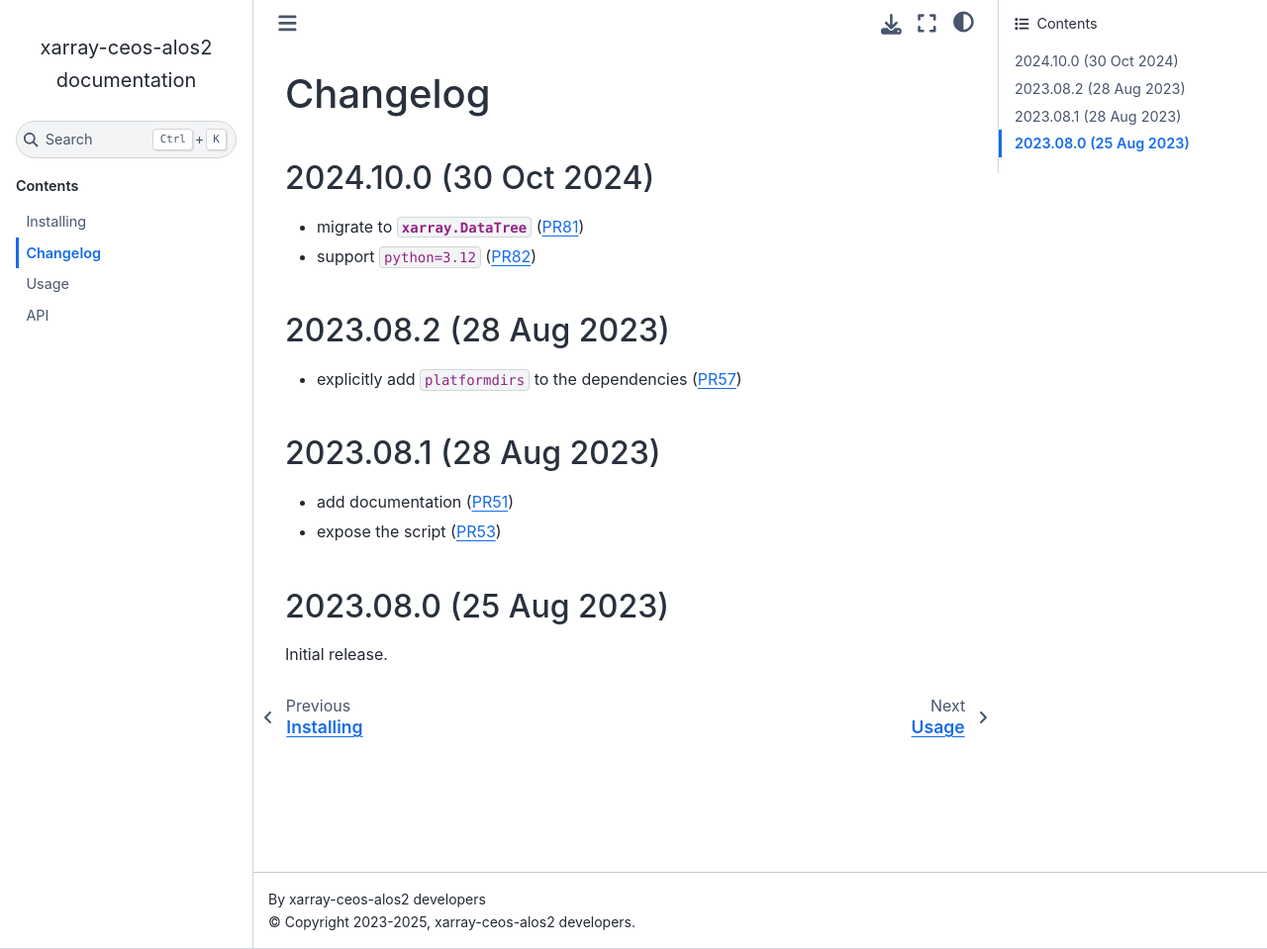
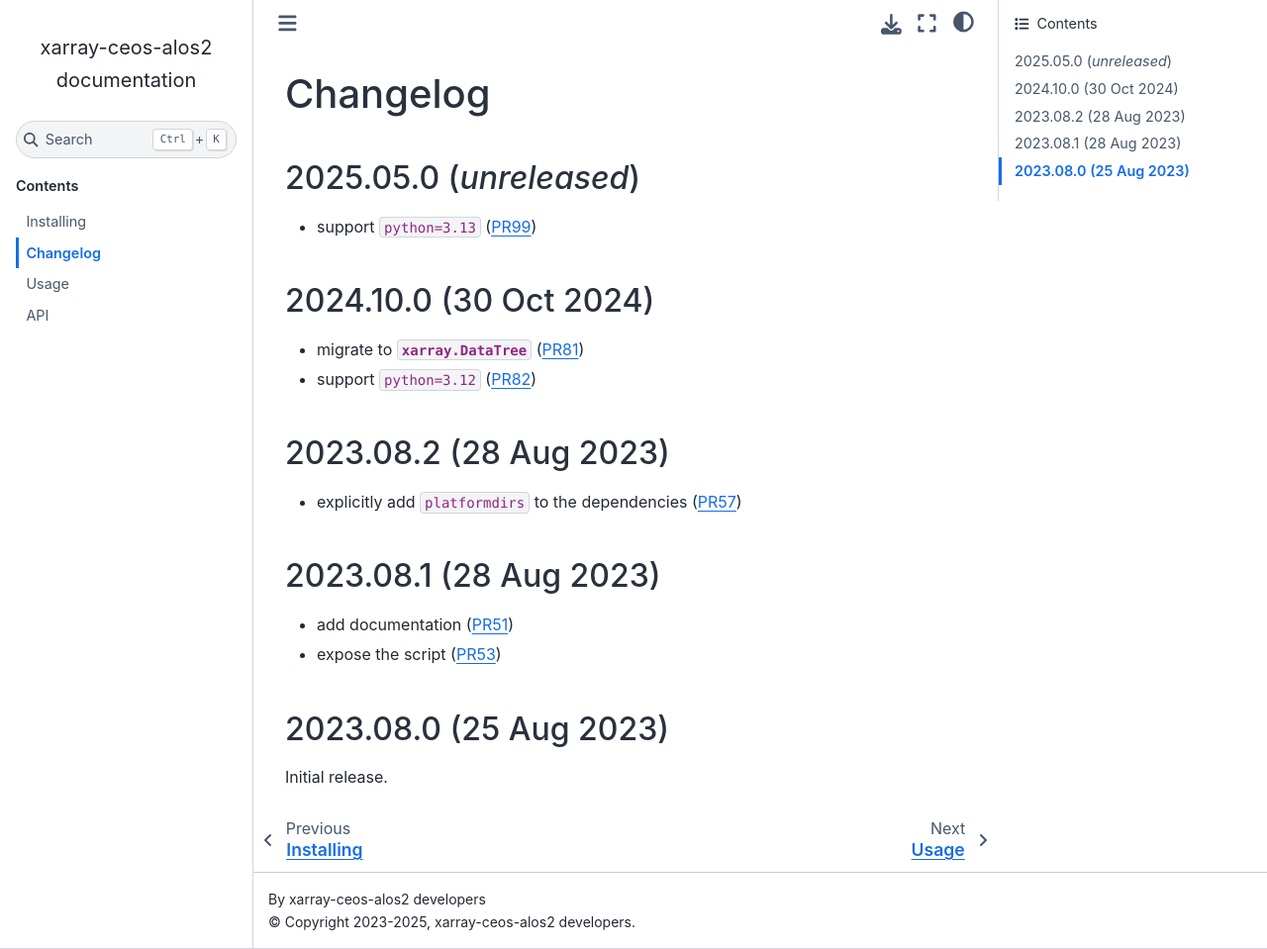
Before and after one commit to umr-lops/xarray-ceos-alos2, a Sphinx documentation site: the page built from docs/changelog.md, in a window 1280 px wide and 959 px high. Shown: the whole window at 99% size. Built offline with Sphinx 7.4.7 and the Sphinx Book theme 1.1.4, drawn with Linux system fonts in a browser that asks for light colours.

Commit message:
changelog

```diff
--- a/docs/changelog.md
+++ b/docs/changelog.md
@@ -1,4 +1,8 @@
 # Changelog
+
+## 2025.05.0 (_unreleased_)
+
+- support `python=3.13` ({pull}`99`)
 
 ## 2024.10.0 (30 Oct 2024)
 
```
